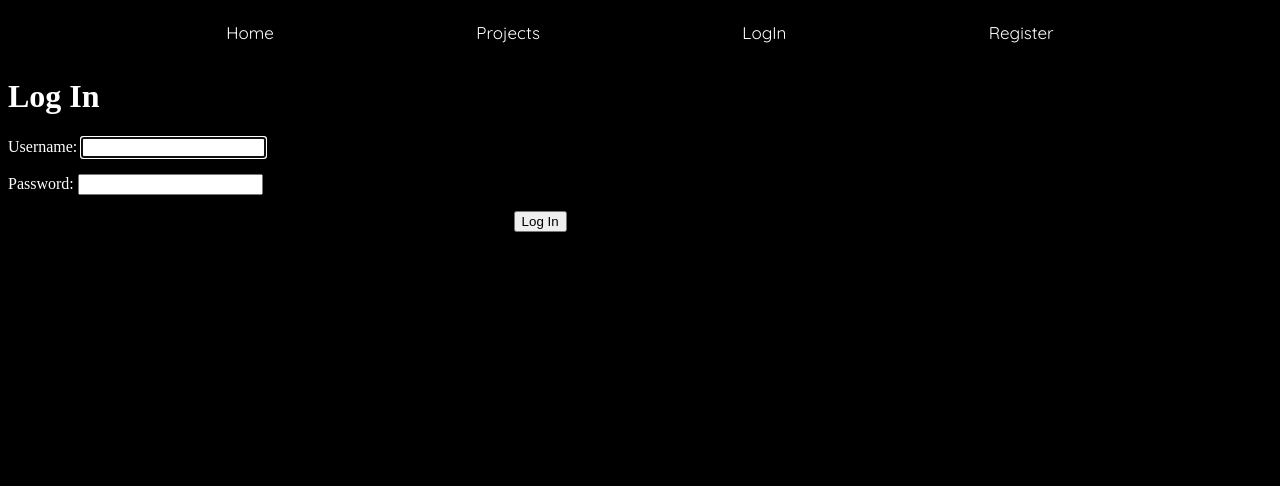
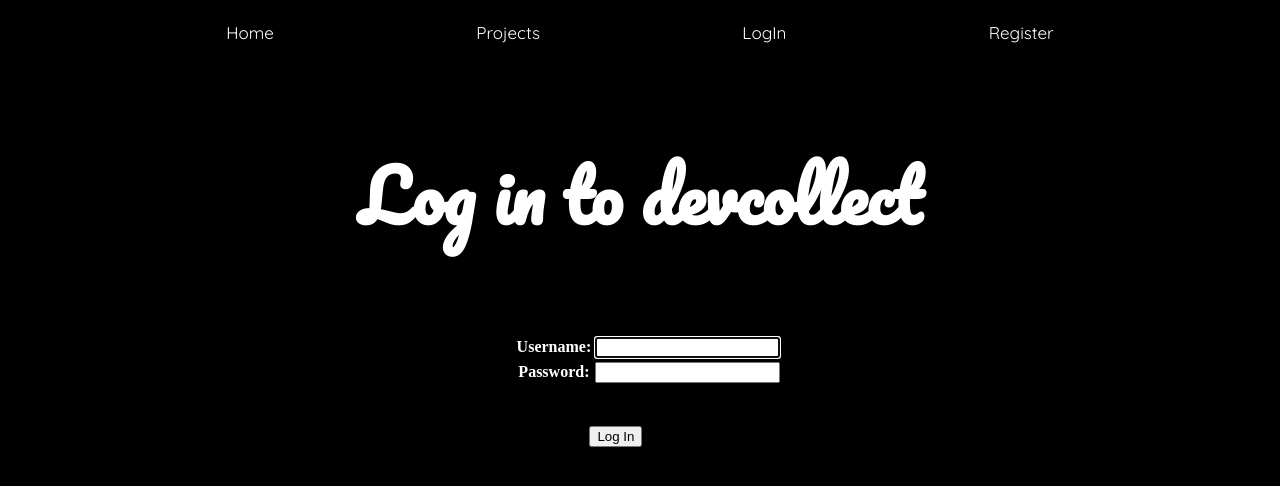
Before and after one commit to Nlopez4/dev_collect, a Django app: page /accounts/login/ in a window 1280 px wide. Shown: the top 486 px of the page. Run offline with Django 3.2, Linux system fonts and the light colour scheme; some libraries are stand-ins or nearby versions.

Commit message:
css to login/register

```diff
--- a/main_app/static/styles/main.css
+++ b/main_app/static/styles/main.css
@@ -404,3 +404,50 @@ button {
   width: 100% !important;
   margin-left: 70% !important;
 }
+
+/* ======================================== */
+/* LOG IN PAGE */
+
+.login-h1 {
+  font-family: pacifico, cursive;
+  font-size: 70px;
+  text-align: center;
+  padding: 30px;
+}
+
+.login {
+  justify-content:center;
+  margin-left: 40%;
+}
+
+.login-bttn {
+  margin-left: 10%;
+  justify-content:center;
+  margin-top: 40px;
+
+  align-items:center;
+
+}
+
+/* ======================================== */
+/* REGISTER PAGE */
+
+.register-h1 {
+  font-family: pacifico, cursive;
+  font-size: 70px;
+  text-align: center;
+  padding: 30px;
+}
+
+.register {
+  display:flex;
+  align-items:center;
+  justify-content:center;
+}
+
+.register-bttns {
+  display:flex;
+  align-items:center;
+  justify-content:center;
+  margin-top: 40px;
+}
--- a/main_app/templates/registration/login.html
+++ b/main_app/templates/registration/login.html
@@ -1,10 +1,14 @@
 {% extends 'base.html' %} {% block content %}
 
-<h1>Log In</h1>
+<h1 class="login-h1">Log in to devcollect</h1>
 <form method="post">
   {% csrf_token %}
-  {{ form.as_p }}
-  <button type="submit">Log In</button>
+  <table class="login">
+  {{ form.as_table }}
+  </table>
+  <div class="login-bttn">
+   <button type="submit">Log In</button>
+  </div>
 </form>
 
 {% endblock %}
```
Also changed, not shown: main_app/templates/registration/signup.html (+11 -3 lines).
